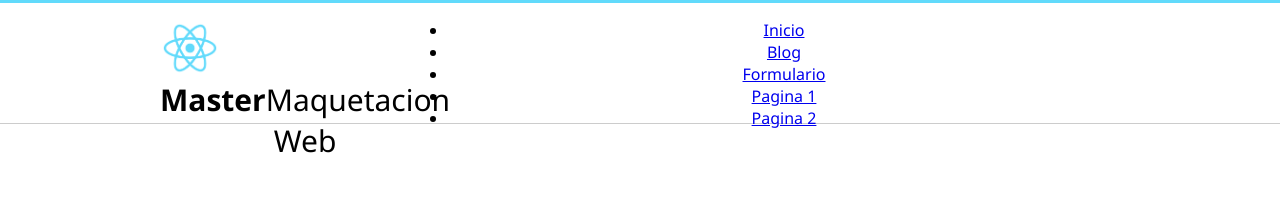
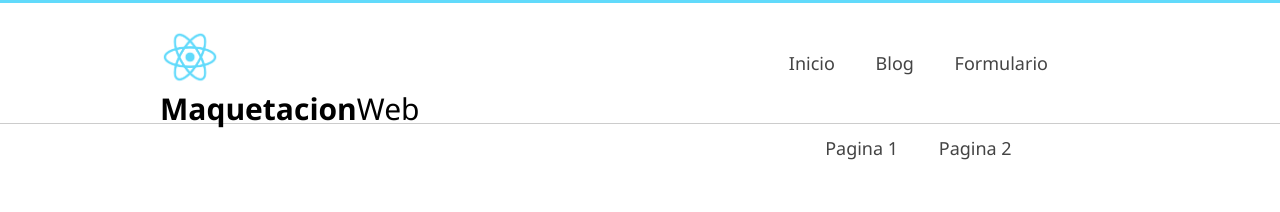
Before and after one commit to Estifla/Maquetacion-web, a plain HTML site: page index.html in a window 1280 px wide. Drawn offline with Linux system fonts and the light colour scheme.

Commit message:
Update
Actualizacion Maquetacion

```diff
--- a/assets/css/styles.css
+++ b/assets/css/styles.css
@@ -3,8 +3,11 @@ body{
     margin: 0px;
     padding: 0px;
     font-family: 'Segoe UI', Roboto, Oxygen, Ubuntu, Cantarell, 'Open Sans', 'Helvetica Neue', sans-serif;
+    -webkit-font-smoothing: antialiased;
+    -moz-font-smoothing:antialiased;
+    -moz-osx-smoothing:antialiased;
+}
 
-}
 
 #header {
     height: 120px;
@@ -20,17 +23,25 @@ body{
 
 }
 
+.clearfix{
+    clear: both;
+    float: none;
+}
+
 #logo {
     width: 30%;
     font-size: 30px;
     float: left;
+    margin-top: 35px;
+}
 
-}
 
 #logo img {
     display: block;
     float: left;
     height: 60px;
+    margin-top: -10px;
+    margin-right: -3px;
 }
 
 #brand {
@@ -38,3 +49,33 @@ body{
     margin: 0px;
     float: left;
 }
+
+#menu{
+    width: 70%;
+    float: right;
+    font-size: 18px;
+}
+
+#menu ul{
+    line-height: 85px;
+    width: 60%;
+    float: right;
+}
+
+#menu ul li{
+    display: inline-block;
+    list-style: none;
+    height: 46px;
+    margin-left: 18px;
+    margin-right: 18px;
+}
+
+#menu a{
+    text-decoration: none;
+    color: #444;
+    transition: 30ms all;
+}
+
+#menu a:hover{
+    color: #5cc1dd ;
+}
--- a/index.html
+++ b/index.html
@@ -15,7 +15,7 @@
         <img src="assets/images/react.png" class="app-logo" alt="Logotipo">
 
         <span id="brand">
-            <strong>Master</strong>Maquetacion Web
+            <strong>Maquetacion</strong>Web
         </span>
     </div>
     <!-- Menu -->
@@ -38,6 +38,9 @@
             </li>
         </ul>
     </nav>
+
+    <!-- Limpiar flotados -->
+<div class="clearfix"></div>
 </div>
 </header>
 </body>
```
